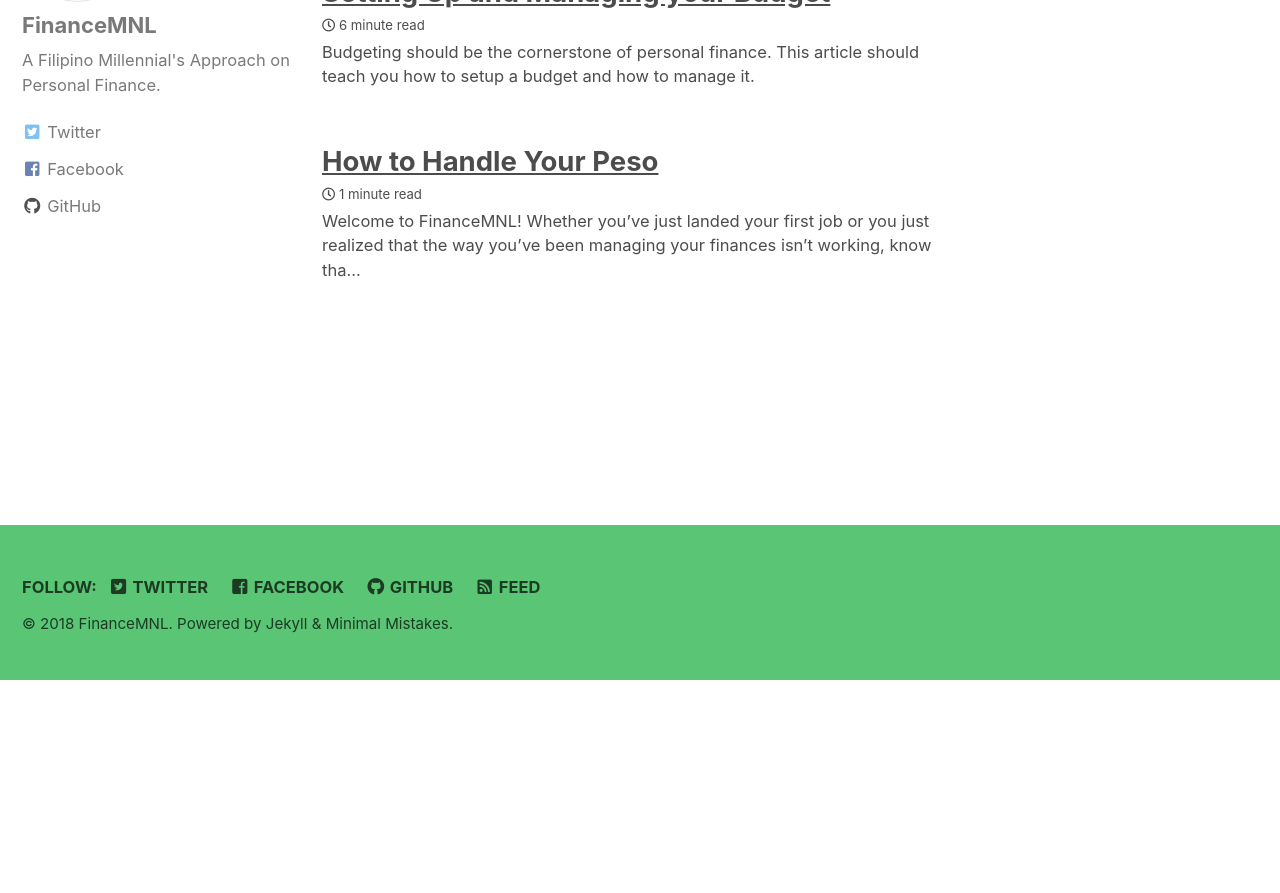
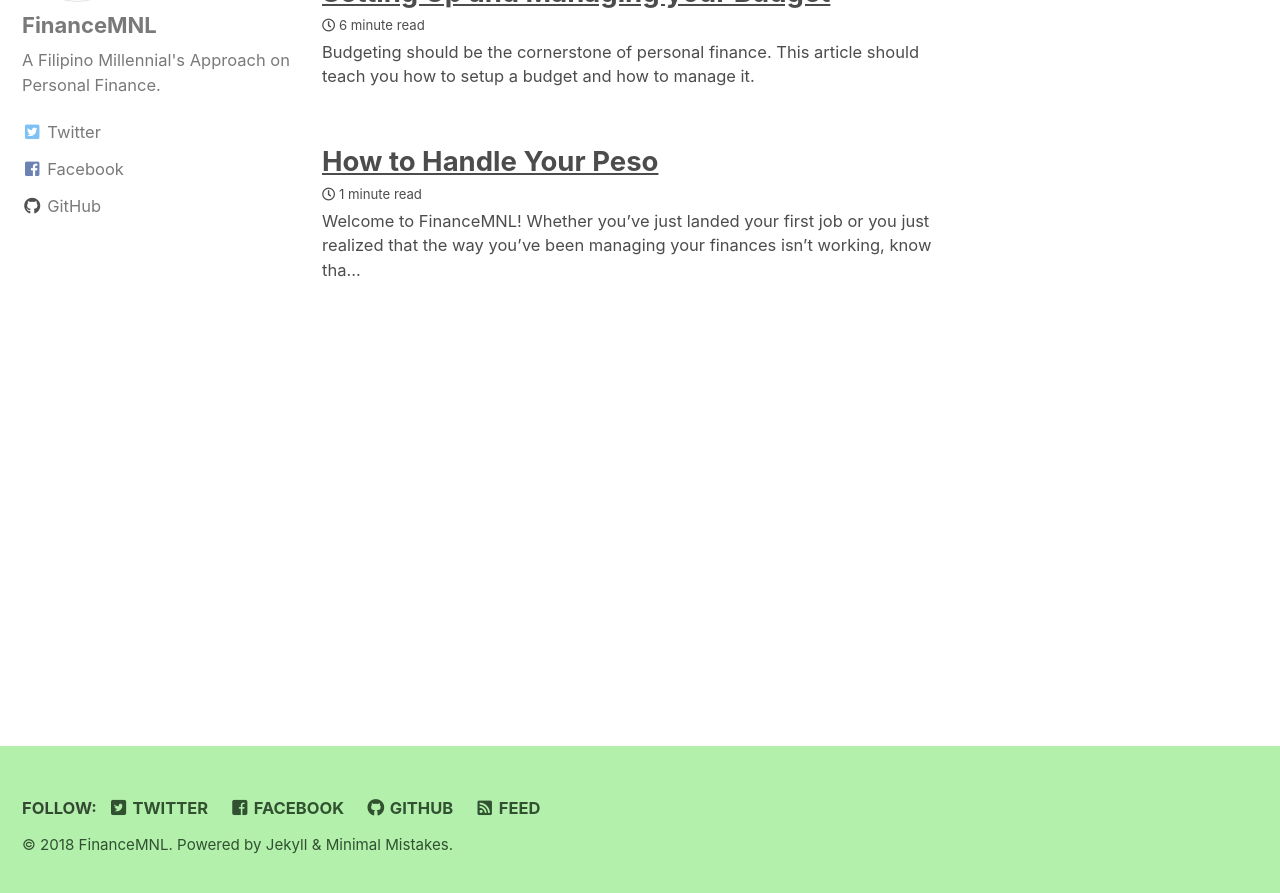
Before and after one commit to financemnl/financemnl-jekyll-minimal, a Jekyll site: the page built from index.html, in a window 1280 px wide and 900 px high, scrolled down 286 px. Shown: the top 893 px of the window. Built offline with Jekyll 4.4.1, drawn with Linux system fonts in a browser that asks for light colours; nearby versions of some CDN libraries; a script that is not in the unit is left out; the list of posts is cut into pages by our own code; before the commit the page ends 966 px from its top, so only the background shows below that.

Commit message:
WCGA Standards

```diff
--- a/_sass/minimal-mistakes/_footer.scss
+++ b/_sass/minimal-mistakes/_footer.scss
@@ -36,7 +36,7 @@
   }
 
   a {
-    color: $muted-text-color;
+    color: $footer-text-color;
     text-decoration: none;
 
     &:hover {
@@ -48,14 +48,14 @@
   .fab,
   .far,
   .fal {
-    color: $muted-text-color;
+    color: $footer-text-color;
   }
 }
 
 .page__footer-copyright {
   font-family: $global-font-family;
   font-size: $type-size-7;
-  color: $muted-text-color;
+  color: $footer-text-color;
 }
 
 .page__footer-follow {
@@ -63,7 +63,7 @@
     margin: 0;
     padding: 0;
     list-style-type: none;
-    color: $muted-text-color
+    color: $footer-text-color;
   }
 
   li {
--- a/_sass/minimal-mistakes/skins/_mint.scss
+++ b/_sass/minimal-mistakes/skins/_mint.scss
@@ -6,9 +6,10 @@
 $background-color: #FFFFFF !default;
 $text-color: hsla(200,0%,0%,.7) !default;
 $muted-text-color: hsla(200,0%,0%,.7) !default;
-$primary-color: #5AC575 !default;
+$primary-color: #7bd9a0 !default;
 $border-color: mix(#fff, hsla(200,0%,0%,.7), 75%) !default;
-$footer-background-color: #5AC575 !default;
+$footer-background-color: #b3f0ac !default;
+$footer-text-color: #315131 !default;
 $link-color: #FD8A10 !default;
 $masthead-link-color: $text-color !default;
 $masthead-link-color-hover: $text-color !default;
```
Also changed, not shown: assets/js/main.js (renamed from assets/js/main.min.js).
